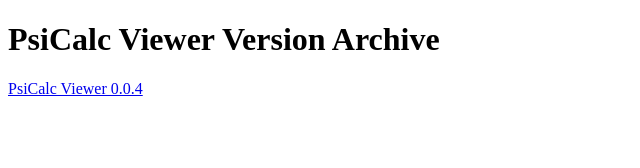
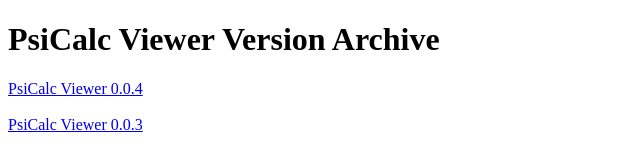
Before and after one commit to mandosoft/psicalc_downloads, a plain HTML site: page index.html in a window 1280 px wide. Shown: the whole page, without its empty margins (0-640 px from the left). Drawn offline with Linux system fonts and the light colour scheme.

Commit message:
added version

```diff
--- a/index.html
+++ b/index.html
@@ -8,5 +8,7 @@
 <body>
 <h1>PsiCalc Viewer Version Archive</h1>
 <a href="https://drive.google.com/uc?export=download&id=1nWwy8cOldVb2gc0MZu9wWFbkHvs-R86-">PsiCalc Viewer 0.0.4</a>
+<br><br>
+<a href="https://drive.google.com/uc?export=download&id=1fR-gp4SvQU4WAvlYVz7H72_2pzdEcLSI">PsiCalc Viewer 0.0.3</a>
 </body>
 </html>
```
